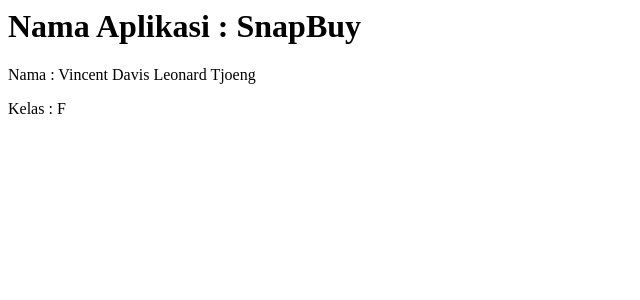
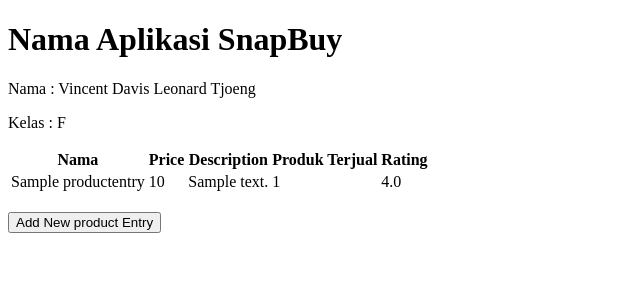
Before and after one commit to Vincent-Davis/SnapBuy, a Django app: page / in a window 1280 px wide. Shown: the top 300 px of the page, without its empty margins (0-640 px from the left). Run offline with Django 5.2, Linux system fonts and the light colour scheme; tables that the repository leaves empty hold one stand-in row (values such as "Sample post").

Commit message:
Tugas 3 1st commit

```diff
--- a/main/models.py
+++ b/main/models.py
@@ -1,6 +1,7 @@
 from django.db import models
-
+import uuid
 class ProductEntry(models.Model):
+    id = models.UUIDField(primary_key=True, default=uuid.uuid4, editable=False)  # tambahkan baris ini
     nama = models.CharField(max_length=255)
     price = models.IntegerField()
     description = models.TextField()
--- /dev/null
+++ b/main/templates/base.html
@@ -0,0 +1,13 @@
+{% load static %}
+<!DOCTYPE html>
+<html lang="en">
+  <head>
+    <meta charset="UTF-8" />
+    <meta name="viewport" content="width=device-width, initial-scale=1.0" />
+    {% block meta %} {% endblock meta %}
+  </head>
+
+  <body>
+    {% block content %} {% endblock content %}
+  </body>
+</html>
--- a/main/templates/main.html
+++ b/main/templates/main.html
@@ -1,15 +1,39 @@
-<h1>Nama Aplikasi : {{aplikasi}}</h1>
+{% extends 'base.html' %}
+ {% block content %}
+ <h1>Nama Aplikasi {{aplikasi}}</h1>
 
-<p>Nama : {{nama}}</p>
-<p>Kelas : {{kelas}}</p>
+ <p>Nama : {{nama}}</p>
+ <p>Kelas : {{kelas}}</p>
 
-<!-- <h5>Nama: </h5>
-<p>{{nama}}</p>
-<h5>Price: </h5>
-<p>{{price}}</p>
-<h5>Description: </h5>
-<p>{{description}}</p>
-<h5>Produk Terjual: </h5>
-<p>{{produk_terjual}}</p>
-<h5>Rating: </h5>
-<p>{{rating}}</p>  -->
+{% if not product_entries %}
+<p>Belum ada data produk pada mental health tracker.</p>
+{% else %}
+<table>
+  <tr>
+    <th>Nama</th>
+    <th>Price</th>
+    <th>Description</th>
+    <th>Produk Terjual</th>
+    <th>Rating</th>
+  </tr>
+
+  {% comment %} Berikut cara memperlihatkan data product di bawah baris ini
+  {% endcomment %}
+  {% for product_entry in product_entries %}
+  <tr>
+    <td>{{product_entry.nama}}</td>
+    <td>{{product_entry.price}}</td>
+    <td>{{product_entry.description}}</td>
+    <td>{{product_entry.produk_terjual}}</td>
+    <td>{{product_entry.rating}}</td>
+  </tr>
+  {% endfor %}
+</table>
+{% endif %}
+
+<br />
+
+<a href="{% url 'main:create_product_entry' %}">
+  <button>Add New product Entry</button>
+</a>
+{% endblock content %}
--- a/main/urls.py
+++ b/main/urls.py
@@ -1,8 +1,15 @@
 from django.urls import path
-from main.views import show_main
+from main.views import show_main, create_product_entry, show_xml, show_json, show_xml_by_id, show_json_by_id
+
 
 app_name = 'main'
 
 urlpatterns = [
     path('', show_main, name='show_main'),
+    path('create-product-entry', create_product_entry, name='create_product_entry'),
+    path('xml/', show_xml, name='show_xml'),
+    path('json/', show_json, name='show_json'),
+    path('xml/<str:id>/', show_xml_by_id, name='show_xml_by_id'),
+    path('json/<str:id>/', show_json_by_id, name='show_json_by_id'),
+
 ]
--- a/main/views.py
+++ b/main/views.py
@@ -1,10 +1,42 @@
-from django.shortcuts import render
+from django.shortcuts import render, redirect   # Tambahkan import redirect di baris ini
+from main.forms import ProductEntryForm
+from main.models import ProductEntry
+from django.http import HttpResponse
+from django.core import serializers
 
 def show_main(request):
+    product_entries = ProductEntry.objects.all()
     context = {
         'nama' : 'Vincent Davis Leonard Tjoeng',
         'kelas': 'F',
-        'aplikasi' : 'SnapBuy'
+        'aplikasi' : 'SnapBuy',
+        'product_entries': product_entries
     }
 
     return render(request, "main.html", context)
+
+def create_product_entry(request):
+    form = ProductEntryForm(request.POST or None)
+
+    if form.is_valid() and request.method == "POST":
+        form.save()
+        return redirect('main:show_main')
+
+    context = {'form': form}
+    return render(request, "create_product_entry.html", context)
+
+def show_xml(request):
+    data = ProductEntry.objects.all()
+    return HttpResponse(serializers.serialize("xml", data), content_type="application/xml")
+
+def show_json(request):
+    data = ProductEntry.objects.all()
+    return HttpResponse(serializers.serialize("json", data), content_type="application/json")
+
+def show_xml_by_id(request, id):
+    data = ProductEntry.objects.filter(pk=id)
+    return HttpResponse(serializers.serialize("xml", data), content_type="application/xml")
+
+def show_json_by_id(request, id):
+    data = ProductEntry.objects.filter(pk=id)
+    return HttpResponse(serializers.serialize("json", data), content_type="application/json")
--- a/snap_buy/settings.py
+++ b/snap_buy/settings.py
@@ -55,7 +55,7 @@ ROOT_URLCONF = 'snap_buy.urls'
 TEMPLATES = [
     {
         'BACKEND': 'django.template.backends.django.DjangoTemplates',
-        'DIRS': [],
+        'DIRS': [BASE_DIR / 'templates'], # Tambahkan konten baris ini
         'APP_DIRS': True,
         'OPTIONS': {
             'context_processors': [
```
Also changed, not shown: main/forms.py (added, +7 -0 lines), main/templates/create_product_entry.html (added, +18 -0 lines), json.PNG (added), json_id.PNG (added), main/migrations/0002_productentry_delete_moodentry.py (added), readme.md, xml.PNG (added), xml_id.PNG (added).
